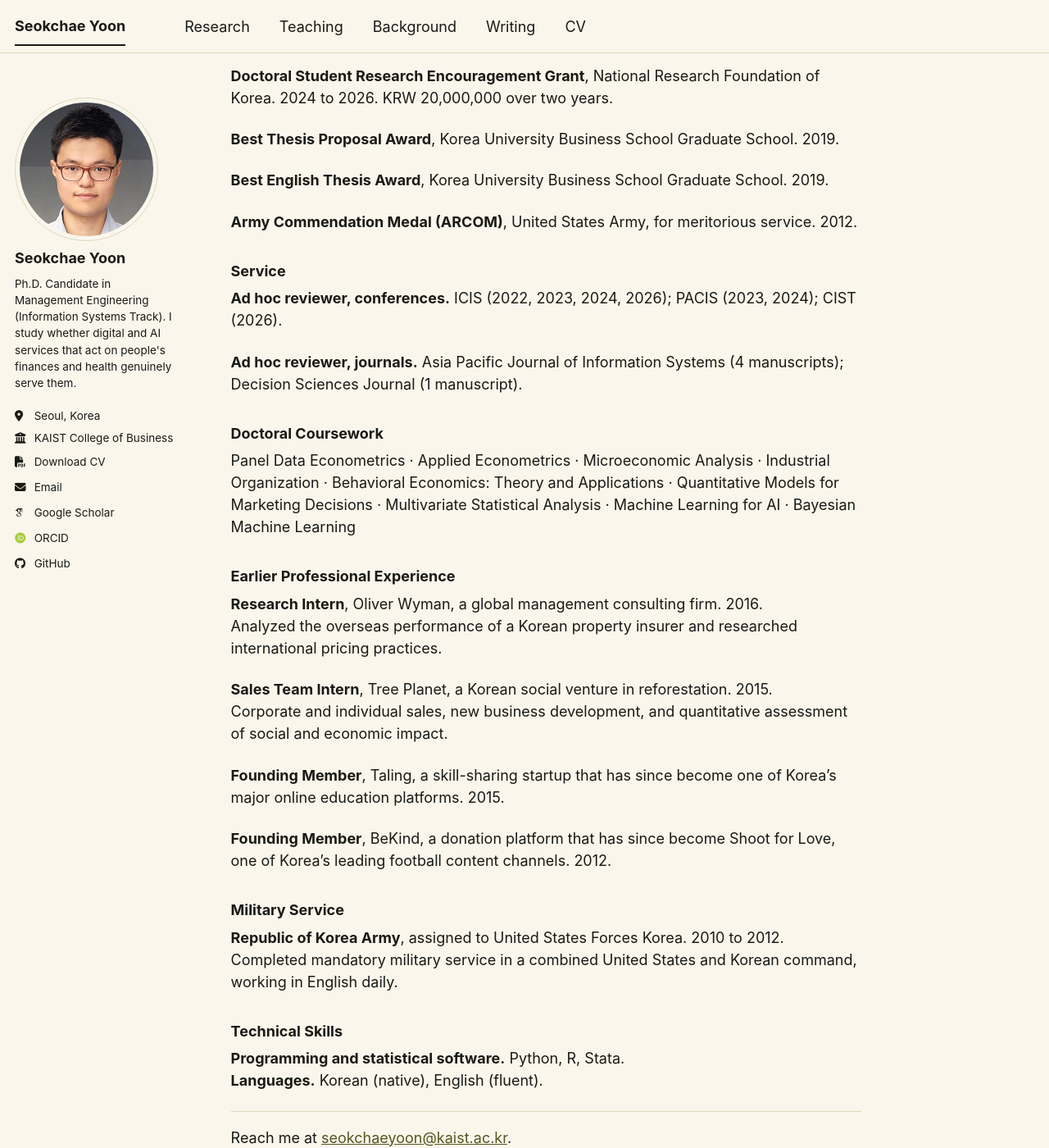
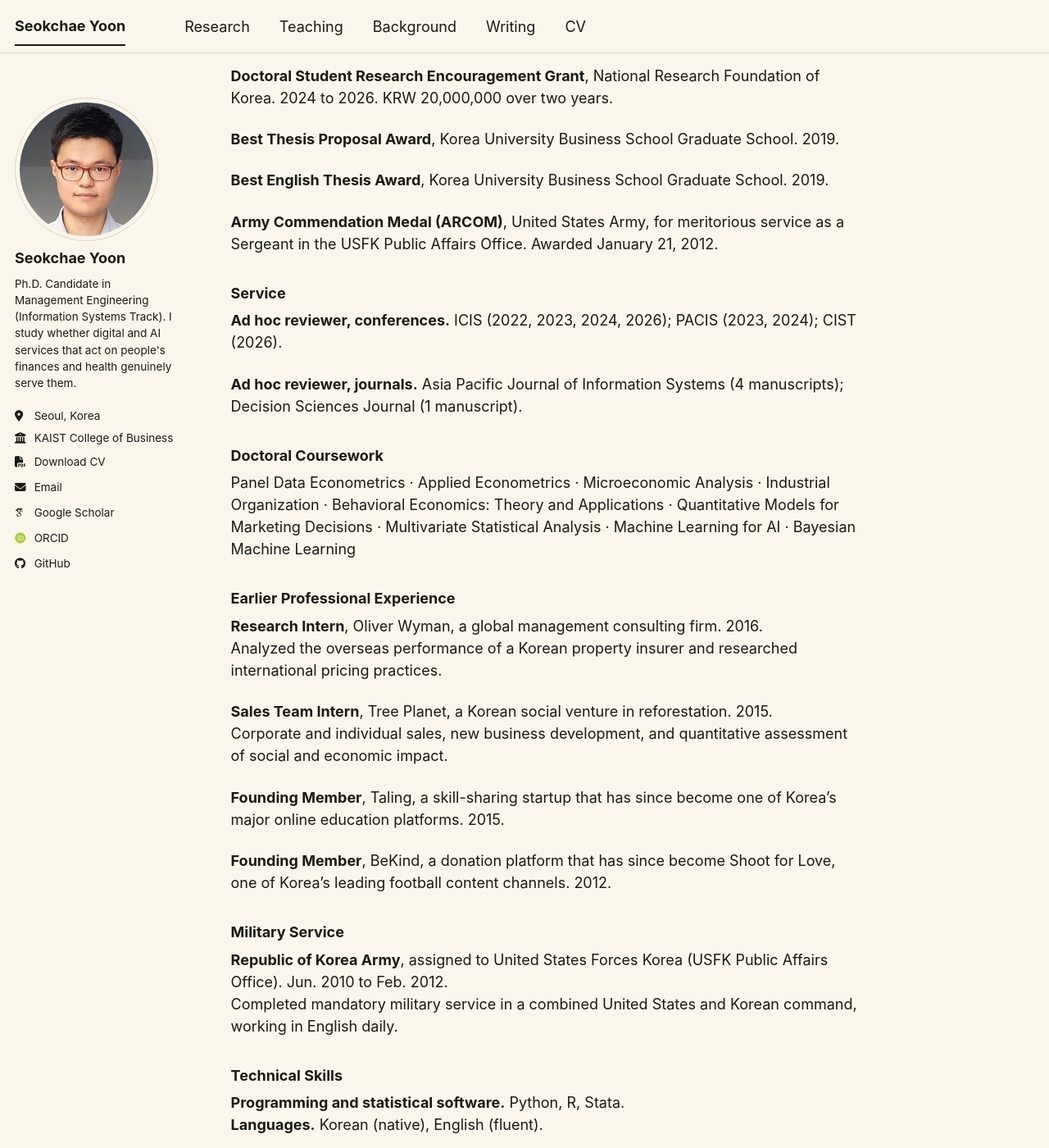
Before and after one commit to seokchae-yoon/seokchae-yoon.github.io, a Jekyll site: the page built from _pages/about.md, in a window 1280 px wide and 1400 px high, scrolled down 6628 px. Shown: the whole window at 82% size. Built offline with Jekyll 4.4.1, drawn with Linux system fonts in a browser that asks for light colours; some web fonts are replaced; a script bundle is joined from its source files by our own code; library files that are not in the unit come from our copies.

Commit message:
Add ARCOM and military service details

```diff
--- a/_pages/about.md
+++ b/_pages/about.md
@@ -220,7 +220,7 @@ Exchange student, University of Illinois, 2014.
 
 **Best English Thesis Award**, Korea University Business School Graduate School. 2019.
 
-**Army Commendation Medal (ARCOM)**, United States Army, for meritorious service. 2012.
+**Army Commendation Medal (ARCOM)**, United States Army, for meritorious service as a Sergeant in the USFK Public Affairs Office. Awarded January 21, 2012.
 
 ### Service
 
@@ -246,7 +246,7 @@ Corporate and individual sales, new business development, and quantitative asses
 
 ### Military Service
 
-**Republic of Korea Army**, assigned to United States Forces Korea. 2010 to 2012.
+**Republic of Korea Army**, assigned to United States Forces Korea (USFK Public Affairs Office). Jun. 2010 to Feb. 2012.
 Completed mandatory military service in a combined United States and Korean command, working in English daily.
 
 ### Technical Skills
```
